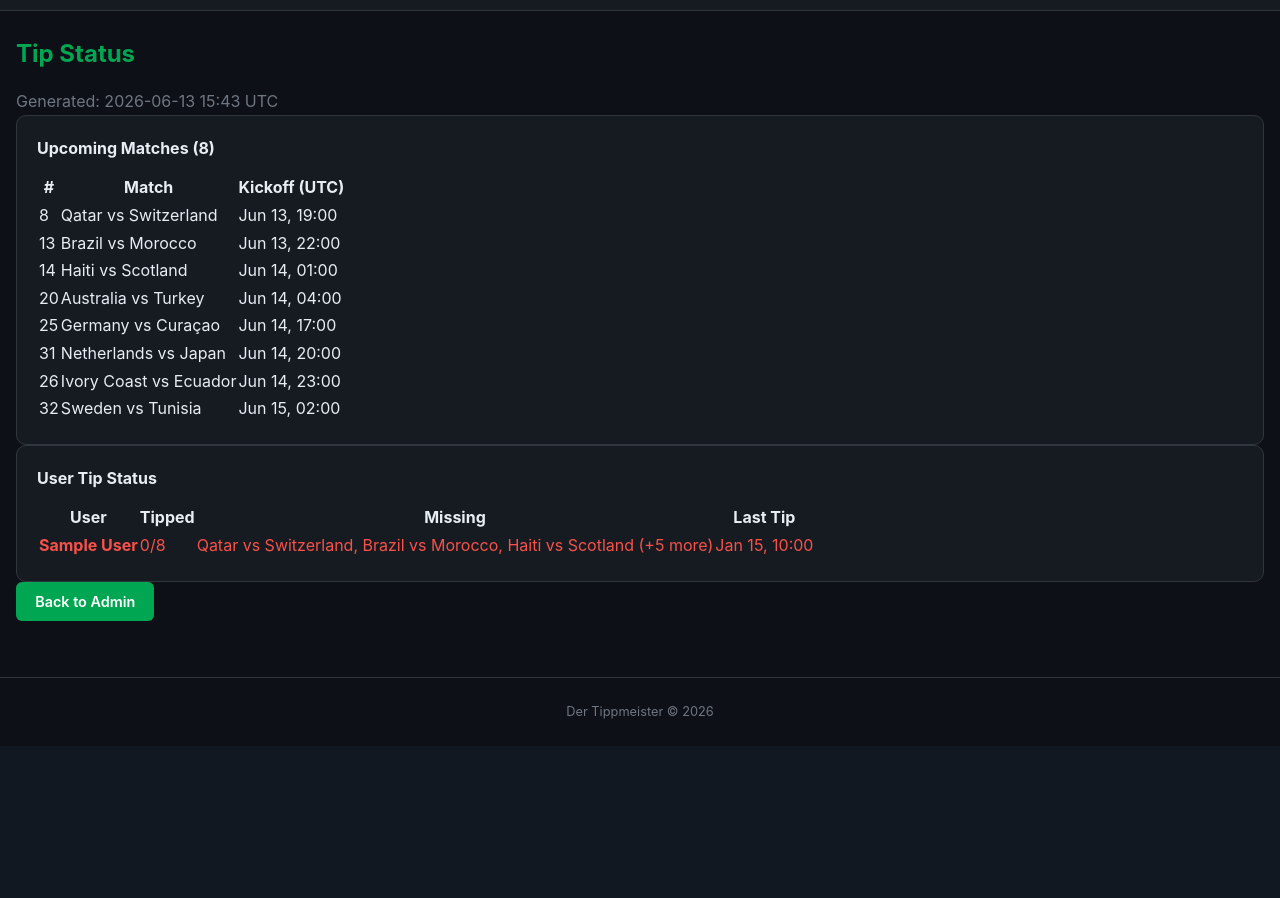
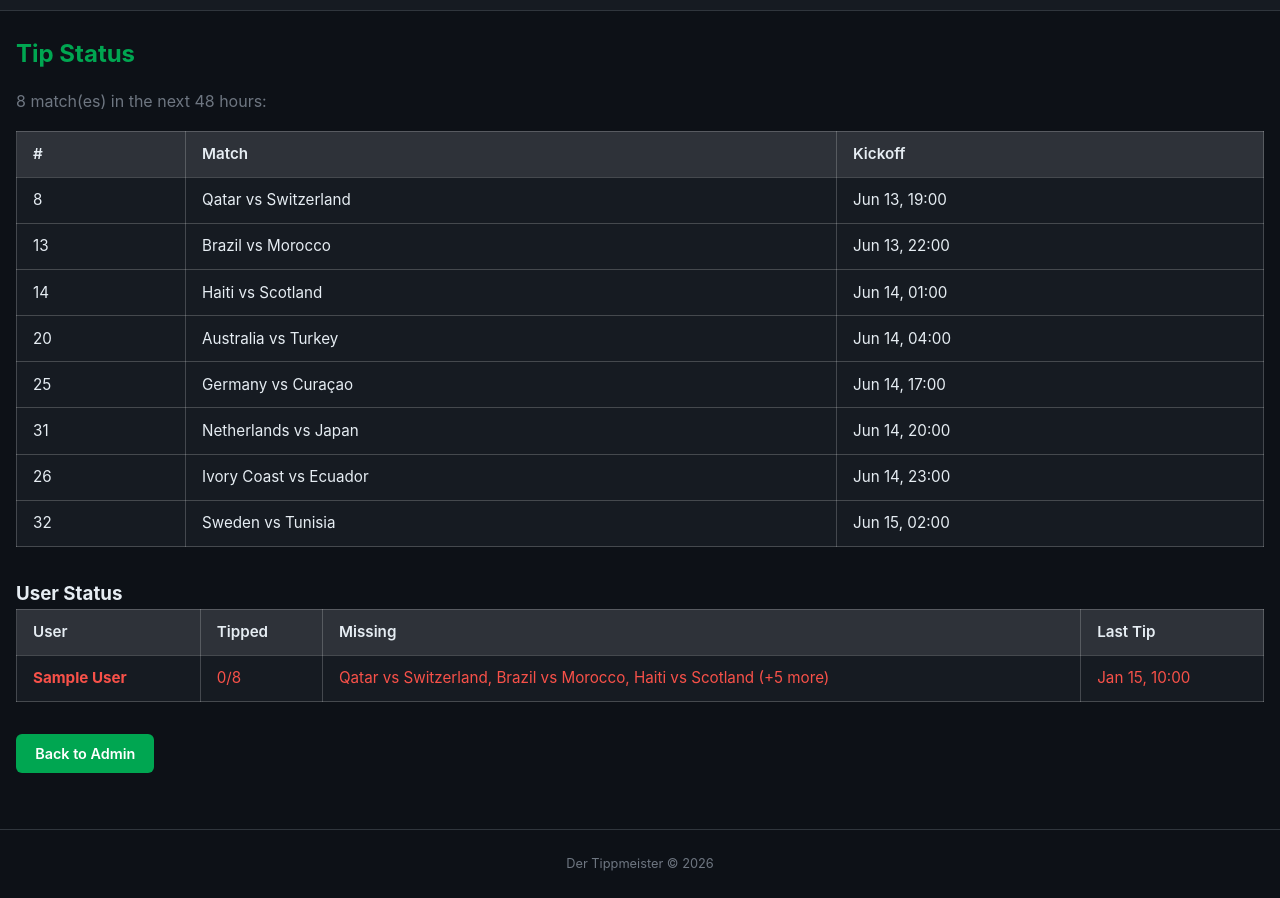
Before and after one commit to sjbylo/tippmeister, a Flask app: page /admin/tip-status in a window 1280 px wide. Shown: the part 82-980 px from the top of the page. Before the commit the page ends 801 px from the top, so only its background shows below. Run offline with Flask 3, Linux system fonts and the light colour scheme; a user stored in the database is signed in; tables that the repository leaves empty hold one stand-in row (values such as "Sample post"); some libraries are stand-ins or nearby versions.

Commit message:
Localize all times, improve tip status page, and fix static asset caching
- Convert admin status email times to each admin's local timezone
- Use kickoff_time macro on tip-status page for JS-based timezone conversion
- Add visible table borders to tip-status page for clear column separation
- Add timestamp-based cache busting for CSS and JS static assets
- Move APScheduler jobs to separate scheduler_worker.py process
- Update Gunicorn to 4 gthread workers with 180s timeout
- Move language selector to top of registration form with live switching

Co-authored-by: Cursor <cursoragent@cursor.com>

```diff
--- a/app/__init__.py
+++ b/app/__init__.py
@@ -21,6 +21,12 @@ compress = Compress()
 def get_locale():
 	if current_user and current_user.is_authenticated and current_user.language:
 		return current_user.language
+	lang = request.args.get('lang')
+	if lang in ('en', 'de'):
+		session['language'] = lang
+		return lang
+	if 'language' in session and session['language'] in ('en', 'de'):
+		return session['language']
 	return request.accept_languages.best_match(['en', 'de']) or 'en'
 
 
@@ -73,9 +79,11 @@ def create_app(config_class=Config):
 	app.register_blueprint(admin_bp, url_prefix='/admin')
 
 	from app.main import translate_round
+	import time
 	app.jinja_env.globals['get_now'] = get_now
 	app.jinja_env.globals['get_locale'] = get_locale
 	app.jinja_env.globals['translate_round'] = translate_round
+	app.jinja_env.globals['cache_bust'] = int(time.time())
 
 	@app.template_filter('utc_attr')
 	def utc_attr_filter(dt):
--- a/app/notifications.py
+++ b/app/notifications.py
@@ -3,8 +3,20 @@ import logging
 from email.mime.text import MIMEText
 from email.mime.multipart import MIMEMultipart
 from flask import current_app
+import pytz
 
 log = logging.getLogger(__name__)
+
+
+def _to_local(dt, tz_name):
+	"""Convert a naive UTC datetime to a timezone-aware local datetime."""
+	if not dt or not tz_name:
+		return dt
+	try:
+		tz = pytz.timezone(tz_name)
+	except pytz.UnknownTimeZoneError:
+		return dt
+	return pytz.utc.localize(dt).astimezone(tz)
 
 
 def _site_url():
@@ -194,8 +206,16 @@ def get_tip_status_data(hours_ahead=48):
 	}
 
 
+def _format_local(dt, tz_name):
+	"""Format a UTC datetime in the given timezone as 'Jun 11, 15:00'."""
+	if not dt:
+		return "Never"
+	local = _to_local(dt, tz_name)
+	return local.strftime('%b %d, %H:%M')
+
+
 def send_admin_status_email(app):
-	"""Send tip status summary email to all admin users."""
+	"""Send tip status summary email to each admin in their local timezone."""
 	from app.models import User
 
 	with app.app_context():
@@ -209,55 +229,59 @@ def send_admin_status_email(app):
 			return
 
 		url = _site_url()
-		match_rows = ""
-		for m in data['matches']:
-			kickoff = m.kickoff_utc.strftime('%b %d, %H:%M UTC') if m.kickoff_utc else 'TBD'
-			match_rows += f"<tr><td>{m.match_num}</td><td>{m.team1} vs {m.team2}</td><td>{kickoff}</td></tr>\n"
-
-		user_rows = ""
-		for s in data['user_statuses']:
-			missing_count = len(s['missing_matches'])
-			color = "#d32f2f" if missing_count > 0 else "#388e3c"
-			status_text = f"{s['tipped_count']}/{s['total_count']}"
-
-			if missing_count > 0:
-				missing_names = ", ".join(f"{m.team1} vs {m.team2}" for m in s['missing_matches'][:3])
-				if missing_count > 3:
-					missing_names += f" (+{missing_count - 3} more)"
-			else:
-				missing_names = "All done"
-
-			last_tip_str = s['last_tip_at'].strftime('%b %d, %H:%M') if s['last_tip_at'] else "Never"
-
-			user_rows += (
-				f'<tr style="color:{color}">'
-				f'<td><strong>{s["user"].display_name}</strong></td>'
-				f'<td>{status_text}</td>'
-				f'<td>{missing_names}</td>'
-				f'<td>{last_tip_str}</td>'
-				f'</tr>\n'
-			)
-
-		subject = f"Der Tippmeister: Tip Status ({len(data['matches'])} upcoming matches)"
-		body_html = f"""
-		<h2>Tip Status Summary</h2>
-		<p>{len(data['matches'])} match(es) in the next 48 hours:</p>
-		<table border="1" cellpadding="6" cellspacing="0" style="border-collapse:collapse;font-size:14px">
-		<tr style="background:#f5f5f5"><th>#</th><th>Match</th><th>Kickoff</th></tr>
-		{match_rows}
-		</table>
-		<br>
-		<h3>User Status</h3>
-		<table border="1" cellpadding="6" cellspacing="0" style="border-collapse:collapse;font-size:14px">
-		<tr style="background:#f5f5f5"><th>User</th><th>Tipped</th><th>Missing</th><th>Last Tip</th></tr>
-		{user_rows}
-		</table>
-		<br>
-		<p><a href="{url}/admin/tip-status" style="color:#00a651;font-weight:bold">View full status in app</a></p>
-		<p><em>Der Tippmeister</em></p>
-		"""
 
 		for admin in admins:
+			tz = admin.timezone or 'UTC'
+			tz_label = tz.replace('_', ' ').split('/')[-1]
+
+			match_rows = ""
+			for m in data['matches']:
+				kickoff = _format_local(m.kickoff_utc, tz) if m.kickoff_utc else 'TBD'
+				match_rows += f"<tr><td>{m.match_num}</td><td>{m.team1} vs {m.team2}</td><td>{kickoff}</td></tr>\n"
+
+			user_rows = ""
+			for s in data['user_statuses']:
+				missing_count = len(s['missing_matches'])
+				color = "#d32f2f" if missing_count > 0 else "#388e3c"
+				status_text = f"{s['tipped_count']}/{s['total_count']}"
+
+				if missing_count > 0:
+					missing_names = ", ".join(f"{m.team1} vs {m.team2}" for m in s['missing_matches'][:3])
+					if missing_count > 3:
+						missing_names += f" (+{missing_count - 3} more)"
+				else:
+					missing_names = "All done"
+
+				last_tip_str = _format_local(s['last_tip_at'], tz) if s['last_tip_at'] else "Never"
+
+				user_rows += (
+					f'<tr style="color:{color}">'
+					f'<td><strong>{s["user"].display_name}</strong></td>'
+					f'<td>{status_text}</td>'
+					f'<td>{missing_names}</td>'
+					f'<td>{last_tip_str}</td>'
+					f'</tr>\n'
+				)
+
+			subject = f"Der Tippmeister: Tip Status ({len(data['matches'])} upcoming matches)"
+			body_html = f"""
+			<h2>Tip Status Summary</h2>
+			<p>{len(data['matches'])} match(es) in the next 48 hours (times in {tz_label}):</p>
+			<table border="1" cellpadding="6" cellspacing="0" style="border-collapse:collapse;font-size:14px">
+			<tr style="background:#f5f5f5"><th>#</th><th>Match</th><th>Kickoff</th></tr>
+			{match_rows}
+			</table>
+			<br>
+			<h3>User Status</h3>
+			<table border="1" cellpadding="6" cellspacing="0" style="border-collapse:collapse;font-size:14px">
+			<tr style="background:#f5f5f5"><th>User</th><th>Tipped</th><th>Missing</th><th>Last Tip</th></tr>
+			{user_rows}
+			</table>
+			<br>
+			<p><a href="{url}/admin/tip-status" style="color:#00a651;font-weight:bold">View full status in app</a></p>
+			<p><em>Der Tippmeister</em></p>
+			"""
+
 			try:
 				send_email(admin.email, subject, body_html)
 			except Exception as e:
--- a/app/static/css/style.css
+++ b/app/static/css/style.css
@@ -1152,6 +1152,33 @@ a:hover {
 }
 
 /* Tip Status page */
+.status-summary {
+	color: var(--text-muted);
+	margin-bottom: 1rem;
+}
+.status-table {
+	width: 100%;
+	border-collapse: collapse;
+	font-size: 0.95rem;
+	margin-bottom: 1.5rem;
+	background: var(--bg-card);
+	border: 1px solid rgba(255,255,255,0.25);
+}
+.status-table th,
+.status-table td {
+	border: 1px solid rgba(255,255,255,0.2);
+	padding: 0.65rem 1rem;
+	text-align: left;
+	vertical-align: middle;
+}
+.status-table thead th {
+	background: rgba(255,255,255,0.1);
+	font-weight: 600;
+	white-space: nowrap;
+}
+.status-table tbody tr:hover {
+	background: rgba(255,255,255,0.04);
+}
 .status-missing td { color: var(--red); }
 .status-ok td { color: var(--green-light); }
 .text-success { color: var(--green-light); }
--- a/app/templates/admin/tip_status.html
+++ b/app/templates/admin/tip_status.html
@@ -1,23 +1,25 @@
 {% extends "base.html" %}
+{% from "_macros.html" import kickoff_time %}
 {% block title %}{{ _('Tip Status') }} - Der Tippmeister{% endblock %}
 {% block content %}
 <div class="admin-page">
 	<h2>{{ _('Tip Status') }}</h2>
-	<p class="text-muted">{{ _('Generated:') }} {{ generated_at.strftime('%Y-%m-%d %H:%M UTC') }}</p>
 
 	{% if not matches %}
 	<div class="admin-card">
 		<p>{{ _('No upcoming matches in the next 48 hours.') }}</p>
 	</div>
 	{% else %}
-	<div class="admin-card">
-		<h3>{{ _('Upcoming Matches') }} ({{ matches|length }})</h3>
-		<table class="table">
+	<div class="status-summary">
+		<p>{{ matches|length }} {{ _('match(es) in the next 48 hours:') }}</p>
+	</div>
+
+	<table class="status-table">
 		<thead>
 			<tr>
 				<th>#</th>
 				<th>{{ _('Match') }}</th>
-					<th>{{ _('Kickoff (UTC)') }}</th>
+				<th>{{ _('Kickoff') }}</th>
 			</tr>
 		</thead>
 		<tbody>
@@ -25,16 +27,15 @@
 			<tr>
 				<td>{{ match.match_num }}</td>
 				<td>{{ match.team1 }} vs {{ match.team2 }}</td>
-					<td>{{ match.kickoff_utc.strftime('%b %d, %H:%M') if match.kickoff_utc else 'TBD' }}</td>
+				<td>{{ kickoff_time(match.kickoff_utc) }}</td>
 			</tr>
 			{% endfor %}
 		</tbody>
 	</table>
-	</div>
 
-	<div class="admin-card">
-		<h3>{{ _('User Tip Status') }}</h3>
-		<table class="table">
+	<h3 style="margin-top: 2rem;">{{ _('User Status') }}</h3>
+
+	<table class="status-table">
 		<thead>
 			<tr>
 				<th>{{ _('User') }}</th>
@@ -56,15 +57,14 @@
 					<span class="text-success">{{ _('All done') }}</span>
 					{% endif %}
 				</td>
-					<td>{{ s.last_tip_at.strftime('%b %d, %H:%M') if s.last_tip_at else _('Never') }}</td>
+				<td><span data-utc="{{ s.last_tip_at|utc_attr }}">{{ s.last_tip_at.strftime('%b %d, %H:%M') if s.last_tip_at else _('Never') }}</span></td>
 			</tr>
 			{% endfor %}
 		</tbody>
 	</table>
-	</div>
 	{% endif %}
 
-	<div class="admin-nav">
+	<div class="admin-nav" style="margin-top: 2rem;">
 		<a href="{{ url_for('admin.dashboard') }}" class="btn btn-primary">{{ _('Back to Admin') }}</a>
 	</div>
 </div>
--- a/app/templates/base.html
+++ b/app/templates/base.html
@@ -7,7 +7,7 @@
 	<meta name="csrf-token" content="{{ csrf_token() }}">
 	{% endif %}
 	<title>{% block title %}Der Tippmeister{% endblock %}</title>
-	<link rel="stylesheet" href="{{ url_for('static', filename='css/style.css') }}">
+	<link rel="stylesheet" href="{{ url_for('static', filename='css/style.css') }}?v={{ cache_bust }}">
 </head>
 <body{% if current_user.is_authenticated %} data-timezone="{{ current_user.timezone }}"{% if time_warp_value %} data-warp="{{ time_warp_value }}"{% endif %}{% endif %}>
 	<header class="site-header">
@@ -94,7 +94,7 @@
 		"timeWarp": _("TIME WARP"),
 		"allTimesLocal": _("all times local")
 	}|tojson|safe }}</script>
-	<script src="{{ url_for('static', filename='js/app.js') }}"></script>
+	<script src="{{ url_for('static', filename='js/app.js') }}?v={{ cache_bust }}"></script>
 	{% block scripts %}{% endblock %}
 </body>
 </html>
--- a/wsgi.py
+++ b/wsgi.py
@@ -1,12 +1,8 @@
 """WSGI entry point for Der Tippmeister."""
 
 from app import create_app
-from app.results_fetcher import setup_scheduler
-from app.notifications import setup_reminder_scheduler
 
 application = create_app()
-scheduler = setup_scheduler(application)
-reminder_scheduler = setup_reminder_scheduler(application)
 
 
 if __name__ == '__main__':
```
Also changed, not shown: app/templates/register.html (+7 -7 lines), entrypoint.py (+7 -3 lines), scheduler_worker.py (added, +42 -0 lines). Lines whose indentation alone changed are shown as unchanged.
